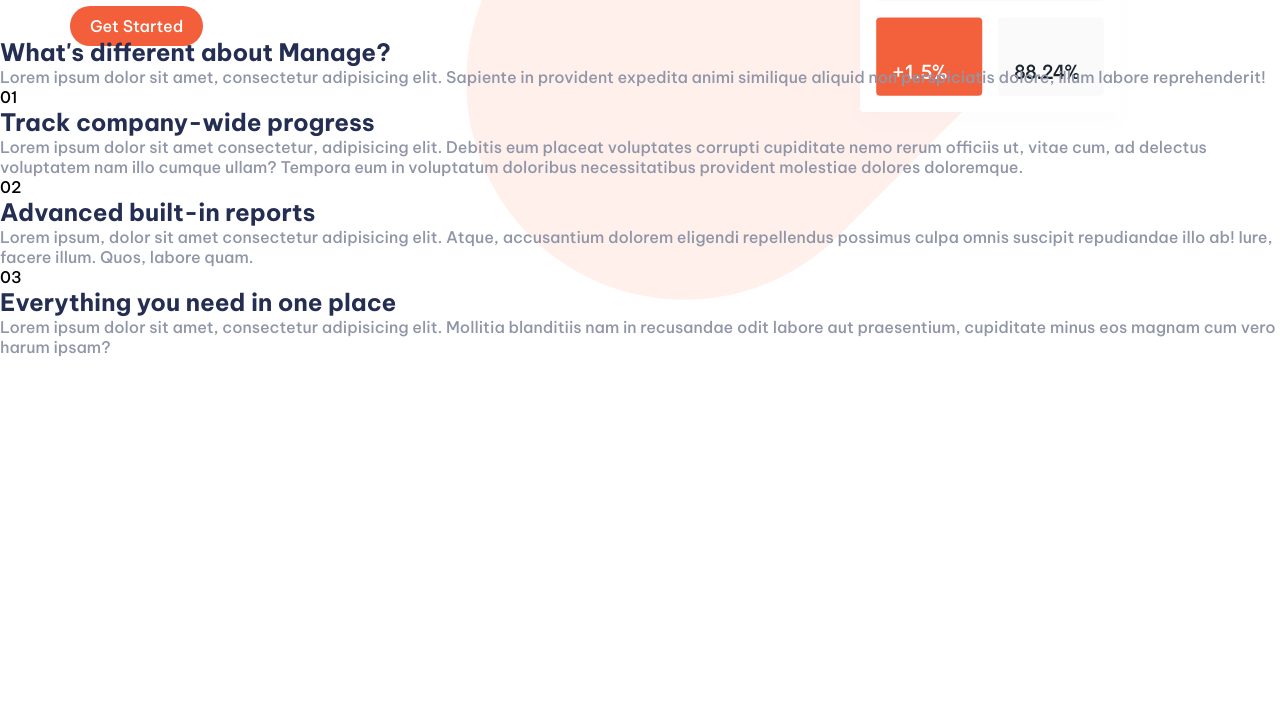
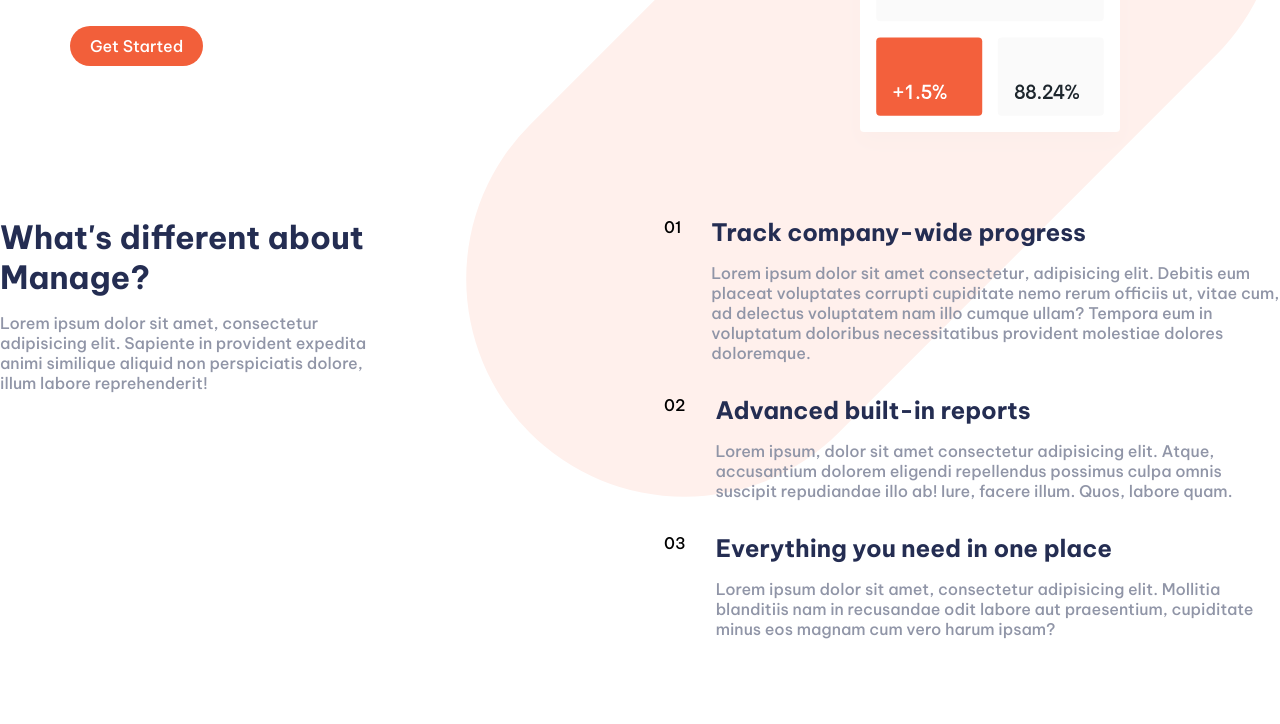
Before and after one commit to Roanna2007/manage-website, a plain HTML site: page index.html in a window 1280 px wide. Shown: the part 571-1295 px from the top of the page. Before the commit the page ends 928 px from the top, so only its background shows below. Drawn offline with Linux system fonts and the light colour scheme.

Commit message:
Finished about section, may need adjustments later.

```diff
--- a/css/style.css
+++ b/css/style.css
@@ -22,7 +22,7 @@ body {
 }
 
 .container {
-  max-width: 1440px;
+  max-width: 1300px;
   margin: auto;
 }
 
@@ -45,7 +45,7 @@ header {
   justify-content: space-between;
   align-items: center;
   padding: 20px;
-  padding-top: 3rem;
+  margin-top: 3rem;
 }
 
 .navbar ul {
@@ -80,7 +80,7 @@ header a {
   grid-template-columns: 1fr 1fr;
   align-items: center;
   justify-content: center;
-  padding-block: 5rem;
+  margin-block: 5rem;
 }
 
 .intro-heading {
@@ -104,3 +104,39 @@ header a {
 .intro-item2 {
   justify-self: end;
 }
+
+/* About */
+.about {
+  display: grid;
+  grid-template-columns: 1fr 1fr;
+  gap: 3rem;
+  /* align-items: center; */
+  justify-content: center;
+  margin-block: 5rem;
+}
+
+.about h1,
+h2 {
+  margin-bottom: 1rem;
+}
+
+.about p {
+  margin-bottom: 2rem;
+}
+
+.about-box1 {
+  width: 400px;
+}
+
+.about-box1 h1 {
+  font-size: 2rem;
+}
+
+.about-items {
+  display: flex;
+}
+
+.about-items span {
+  /* background: var(--bright-red); */
+  margin-right: 30px;
+}
--- a/index.html
+++ b/index.html
@@ -60,7 +60,7 @@
     <!-- About -->
     <div class="container">
       <section class="about">
-        <div>
+        <div class="about-box1">
           <h1>What's different about Manage?</h1>
           <p>
             Lorem ipsum dolor sit amet, consectetur adipisicing elit. Sapiente
@@ -69,21 +69,24 @@
           </p>
         </div>
 
+        <div class="about-box2">
+          <div class="about-items">
+            <span class="serial-no">01</span>
             <div>
-          <div>
-            <span class="serial-no">01</span>
               <h2>Track company-wide progress</h2>
               <p>
-              Lorem ipsum dolor sit amet consectetur, adipisicing elit. Debitis
-              eum placeat voluptates corrupti cupiditate nemo rerum officiis ut,
-              vitae cum, ad delectus voluptatem nam illo cumque ullam? Tempora
-              eum in voluptatum doloribus necessitatibus provident molestiae
-              dolores doloremque.
+                Lorem ipsum dolor sit amet consectetur, adipisicing elit.
+                Debitis eum placeat voluptates corrupti cupiditate nemo rerum
+                officiis ut, vitae cum, ad delectus voluptatem nam illo cumque
+                ullam? Tempora eum in voluptatum doloribus necessitatibus
+                provident molestiae dolores doloremque.
               </p>
             </div>
+          </div>
 
+          <div class="about-items">
+            <span class="serial-no">02</span>
             <div>
-            <span class="serial-no">02</span>
               <h2>Advanced built-in reports</h2>
               <p>
                 Lorem ipsum, dolor sit amet consectetur adipisicing elit. Atque,
@@ -92,15 +95,18 @@
                 quam.
               </p>
             </div>
+          </div>
 
+          <div class="about-items">
+            <span class="serial-no">03</span>
             <div>
-            <span class="serial-no">03</span>
               <h2>Everything you need in one place</h2>
               <p>
-              Lorem ipsum dolor sit amet, consectetur adipisicing elit. Mollitia
-              blanditiis nam in recusandae odit labore aut praesentium,
-              cupiditate minus eos magnam cum vero harum ipsam?
+                Lorem ipsum dolor sit amet, consectetur adipisicing elit.
+                Mollitia blanditiis nam in recusandae odit labore aut
+                praesentium, cupiditate minus eos magnam cum vero harum ipsam?
               </p>
+            </div>
           </div>
         </div>
       </section>
```
Lines whose indentation alone changed are shown as unchanged.
